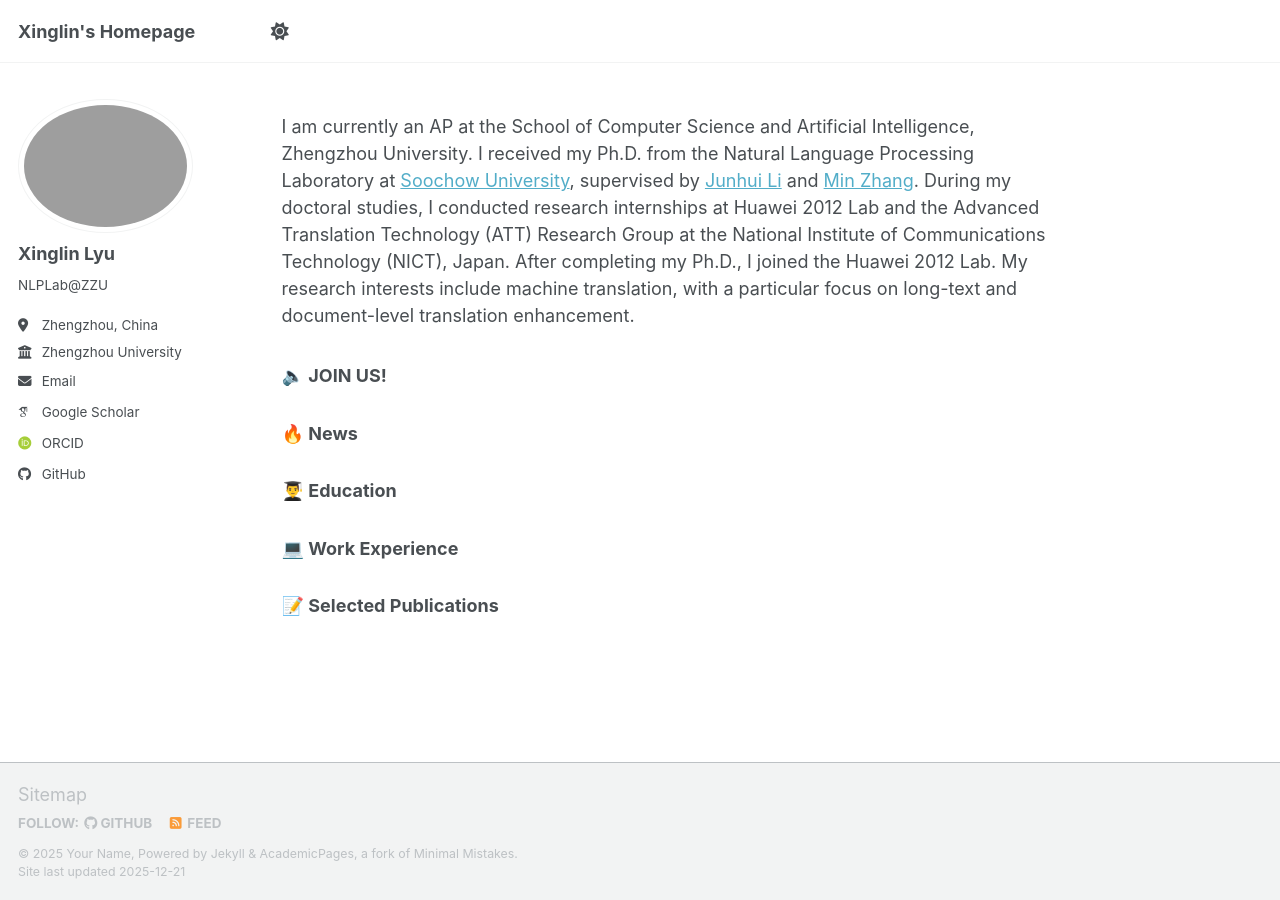
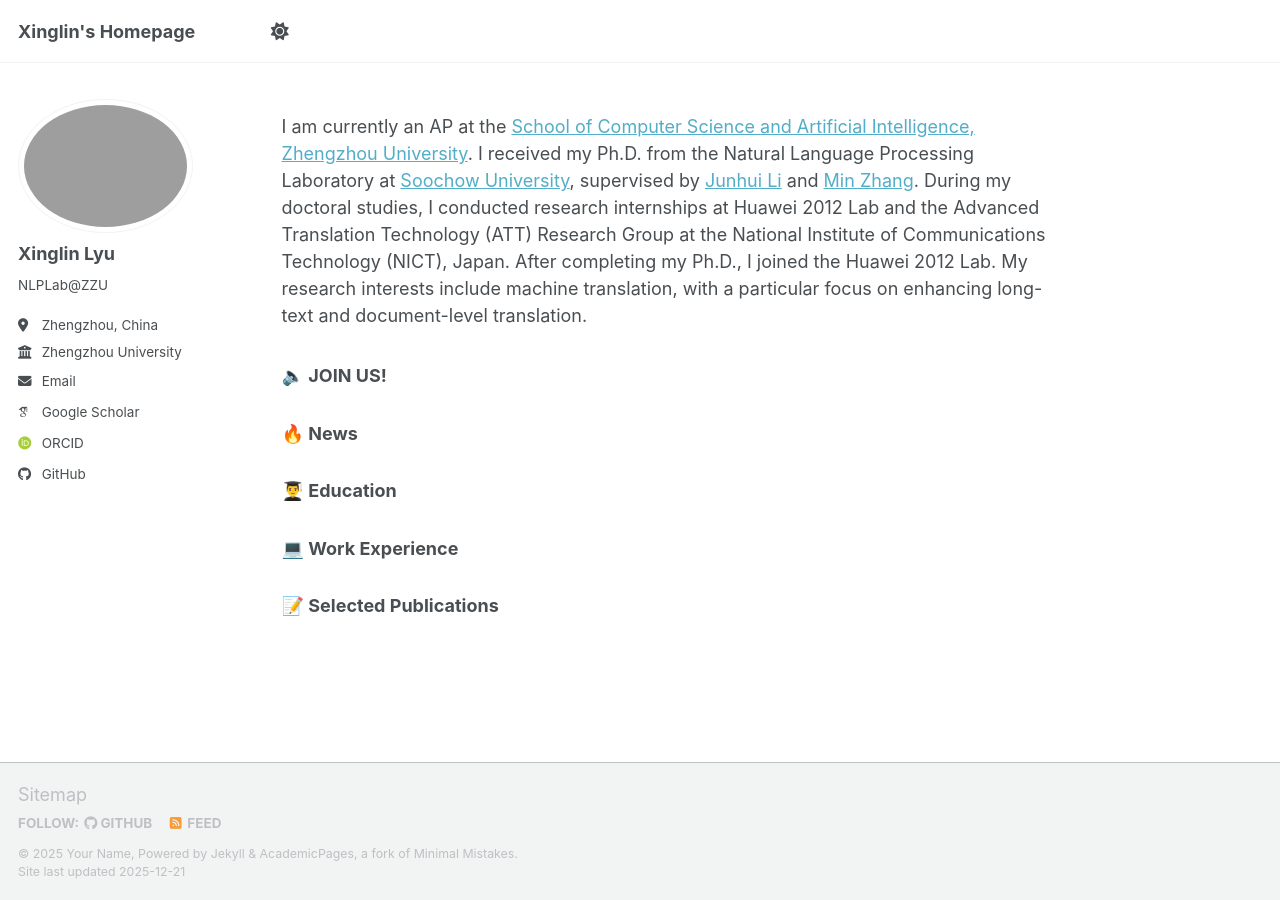
Before and after one commit to xllyu-nlp/xllyu-nlp.github.io, a Jekyll site: the page built from _pages/about.md, in a window 1280 px wide. Built offline with Jekyll 4.4.1, drawn with Linux system fonts in a browser that asks for light colours; some web fonts are replaced; a script bundle is joined from its source files by our own code; library files that are not in the unit come from our copies.

Commit message:
Update about.md

```diff
--- a/_pages/about.md
+++ b/_pages/about.md
@@ -7,7 +7,7 @@ redirect_from:
   - /about/
   - /about.html
 ---
-I am currently an AP at the School of Computer Science and Artificial Intelligence, Zhengzhou University. I received my Ph.D. from the Natural Language Processing Laboratory at [Soochow University](https://www.suda.edu.cn/), supervised by [Junhui Li](https://web.suda.edu.cn/jhli/) and [Min Zhang](https://zhangminsuda.github.io/). During my doctoral studies, I conducted research internships at Huawei 2012 Lab and the Advanced Translation Technology (ATT) Research Group at the National Institute of Communications Technology (NICT), Japan. After completing my Ph.D., I joined the Huawei 2012 Lab. My research interests include machine translation, with a particular focus on long-text and document-level translation enhancement.
+I am currently an AP at the [School of Computer Science and Artificial Intelligence, Zhengzhou University](https://www7.zzu.edu.cn/csai/). I received my Ph.D. from the Natural Language Processing Laboratory at [Soochow University](https://www.suda.edu.cn/), supervised by [Junhui Li](https://web.suda.edu.cn/jhli/) and [Min Zhang](https://zhangminsuda.github.io/). During my doctoral studies, I conducted research internships at Huawei 2012 Lab and the Advanced Translation Technology (ATT) Research Group at the National Institute of Communications Technology (NICT), Japan. After completing my Ph.D., I joined the Huawei 2012 Lab. My research interests include machine translation, with a particular focus on enhancing long-text and document-level translation.
 
 ### 🔈 JOIN US!
 
```
